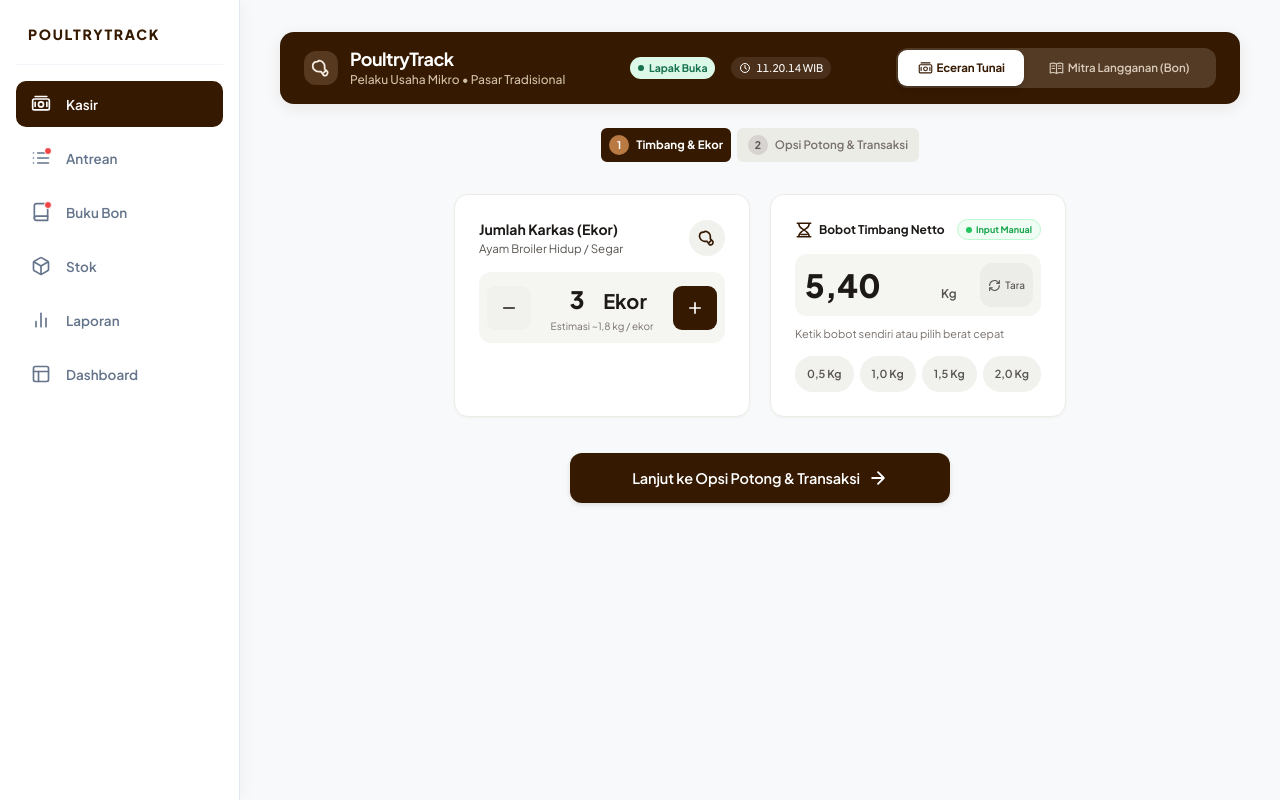
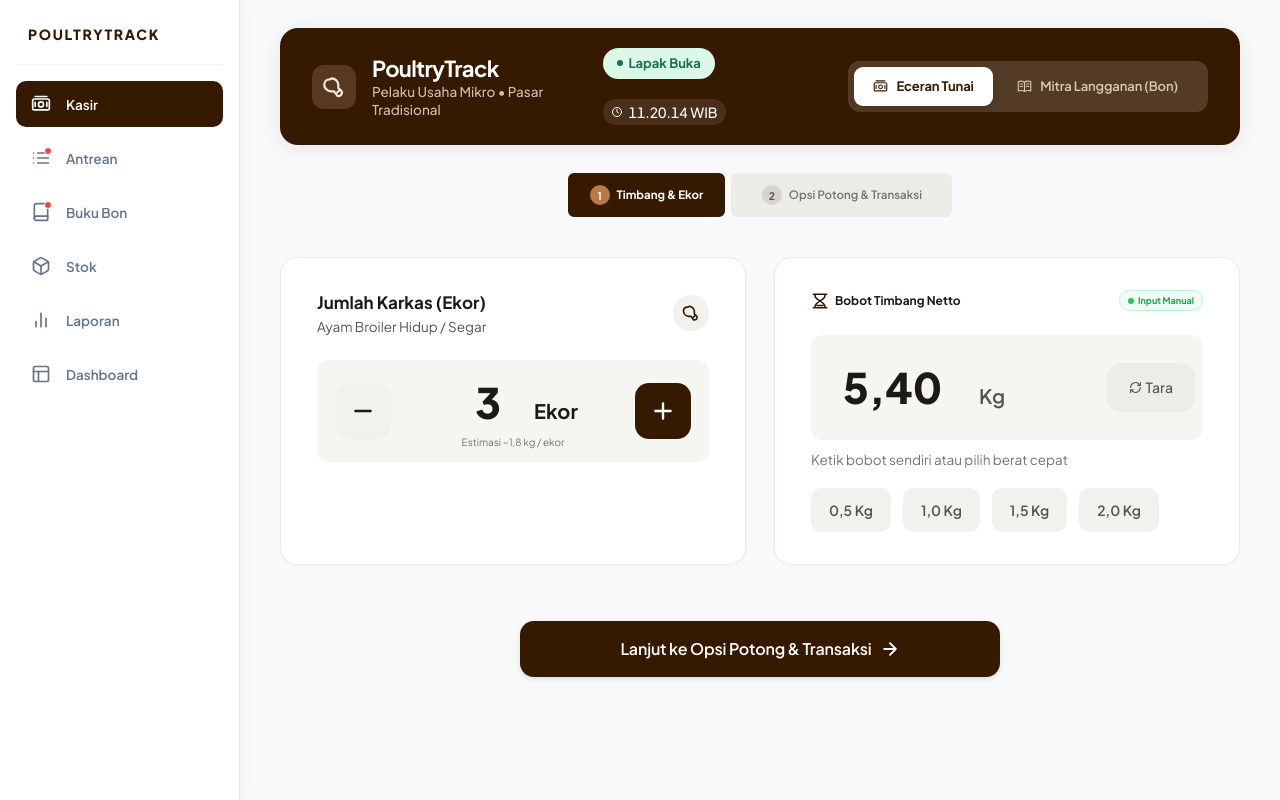
Before and after one commit to izamrosiawan/poultry-track, a plain HTML site: page index.html in a window 1280 px wide. Drawn offline with Linux system fonts and the light colour scheme.

Commit message:
style(desktop): maximize viewport width and upscale card elements for large desktop screens

```diff
--- a/style.css
+++ b/style.css
@@ -3101,82 +3101,127 @@ body:has(.modal-backdrop.open), body:has(dialog[open]) { overflow: hidden; }
     height: 20px;
   }
 
-  /* App Header in Desktop: Minimalist clean header */
+  /* App Header in Desktop */
   .app-header {
-    display: none; /* In desktop, sidebar has POULTRYTRACK brand and each page has clear headings */
-  }
-
-  /* Main Viewport Container in Desktop: Balanced & Centered */
+    display: none;
+  }
+
+  /* Main Viewport Container in Desktop: Expansive Full Canvas */
   .app-viewport {
     width: 100%;
-    max-width: 1040px;
-    margin: 0 auto;
-    padding: 32px 40px 60px;
-  }
-
-  /* Screen Flow */
+    max-width: 1360px;
+    margin: 0;
+    padding: 28px 40px 60px;
+  }
+
+  /* Screen Flow: Expansive full width across all pages */
   .screen-flow {
     max-width: 100%;
-    margin: 0 auto;
-  }
-
-  /* Brand Card in Desktop: Modern compact horizontal banner */
+    width: 100%;
+    margin: 0;
+  }
+
+  /* Full-width screens */
+  #dashboard.screen-flow,
+  #antrean .screen-flow,
+  #buku-bon .screen-flow,
+  #pasokan .screen-flow,
+  #rekap-kas .screen-flow {
+    max-width: 100%;
+  }
+
+  /* Brand Card in Desktop: Full width hero header banner */
   .brand-card {
     display: flex;
     flex-direction: row;
     align-items: center;
     justify-content: space-between;
-    padding: 16px 24px;
-    border-radius: 14px;
-    margin-bottom: 24px;
-    box-shadow: 0 4px 16px rgba(53, 25, 0, 0.08);
+    width: 100%;
+    padding: 20px 32px;
+    border-radius: 18px;
+    margin-bottom: 28px;
+    box-shadow: 0 4px 20px rgba(53, 25, 0, 0.08);
   }
 
   .brand-lockup {
-    gap: 12px;
+    gap: 16px;
     margin-bottom: 0;
   }
 
+  .brand-icon {
+    width: 44px;
+    height: 44px;
+    border-radius: 12px;
+  }
+
+  .brand-icon .ui-icon {
+    width: 26px;
+    height: 26px;
+  }
+
   .brand-wordmark h2 {
-    font-size: 18px;
+    font-size: 22px;
     margin-bottom: 2px;
   }
 
   .brand-wordmark p {
-    font-size: 12px;
+    font-size: 13.5px;
   }
 
   .brand-status {
     margin: 0;
-    gap: 16px;
+    gap: 20px;
+    font-size: 14px;
+  }
+
+  .lapak-open {
+    padding: 6px 14px;
+    font-size: 13px;
+  }
+
+  .clock-display {
+    font-size: 14px;
   }
 
   .customer-hero {
     display: flex;
     align-items: center;
-    gap: 12px;
+    gap: 16px;
     margin: 0;
   }
 
   .segmented-control {
     width: auto;
-    min-width: 320px;
+    min-width: 360px;
     margin: 0;
+    padding: 6px;
+  }
+
+  .segment-btn {
+    padding: 10px 18px;
+    font-size: 13px;
+    gap: 8px;
   }
 
   .cashier-progress {
-    max-width: 480px;
-    margin: 0 auto 20px;
-  }
-
-  /* Step 1 Kasir Grid 2 Kolom Seimbang */
+    max-width: 560px;
+    margin: 0 auto 28px;
+  }
+
+  .progress-step {
+    padding: 10px 20px;
+    font-size: 13px;
+  }
+
+  /* Step 1 Kasir Grid: Big, bold & spacious */
   #cashierStepOne {
     display: grid;
     grid-template-columns: 1fr 1fr;
-    gap: 20px;
+    gap: 28px;
     align-items: stretch;
-    max-width: 880px;
-    margin: 0 auto;
+    width: 100%;
+    max-width: 100%;
+    margin: 0;
   }
 
   #cashierStepOne > #partnerInfoCard {
@@ -3187,75 +3232,151 @@ body:has(.modal-backdrop.open), body:has(dialog[open]) { overflow: hidden; }
     grid-column: 1;
     margin-bottom: 0;
     height: 100%;
-    padding: 24px;
-    border-radius: 14px;
+    padding: 32px 36px;
+    border-radius: 18px;
   }
 
   #cashierStepOne > .weight-card {
     grid-column: 2;
     margin-bottom: 0;
     height: 100%;
-    padding: 24px;
+    padding: 32px 36px;
+    border-radius: 18px;
+  }
+
+  .meta-label {
+    font-size: 17px;
+  }
+
+  .quantity-caption, .field-help {
+    font-size: 13.5px;
+  }
+
+  /* Stepper ekor besar & proporsional */
+  .stepper-box {
+    max-width: 100%;
+    margin-top: 24px;
+    padding: 12px 18px;
+    gap: 20px;
+  }
+
+  .stepper-btn {
+    width: 56px;
+    height: 56px;
     border-radius: 14px;
+  }
+
+  .stepper-btn .ui-icon {
+    width: 26px;
+    height: 26px;
+  }
+
+  .stepper-display input {
+    font-size: 42px;
+    width: 80px;
+  }
+
+  .stepper-display span {
+    font-size: 20px;
+  }
+
+  /* Bobot Display besar */
+  .weight-display-row {
+    max-width: 100%;
+    margin-top: 24px;
+    gap: 16px;
+  }
+
+  .weight-val-wrap {
+    padding: 14px 24px;
+    border-radius: 14px;
+  }
+
+  .weight-val-wrap input {
+    font-size: 42px;
+    width: 140px;
+  }
+
+  .weight-unit {
+    font-size: 20px;
+  }
+
+  .tara-button {
+    padding: 14px 22px;
+    font-size: 14px;
+    border-radius: 14px;
+  }
+
+  .pill-preset-grid {
+    max-width: 100%;
+    margin-top: 18px;
+    gap: 12px;
+  }
+
+  .preset-pill {
+    padding: 12px 18px;
+    font-size: 14px;
+    border-radius: 10px;
   }
 
   #cashierStepOne > #btnNextStep {
     grid-column: 1 / -1;
-    max-width: 380px;
-    margin: 16px auto 0;
+    max-width: 480px;
+    margin: 28px auto 0;
     width: 100%;
-    height: 48px;
-    font-size: 14.5px;
-  }
-
-  /* Stepper & Weight inputs in Desktop */
-  .stepper-box,
-  .weight-display-row,
-  .pill-preset-grid {
+    height: 56px;
+    font-size: 16px;
+    border-radius: 14px;
+  }
+
+  /* Kasir Step Two Card: Spacious 2 Columns */
+  #cashierStepTwo {
+    width: 100%;
     max-width: 100%;
-    margin-top: 14px;
-  }
-
-  /* Kasir Step Two Card */
-  #cashierStepTwo {
-    max-width: 880px;
-    margin: 0 auto;
-  }
-
-  /* Antrean Grid 3 Kolom */
+    margin: 0;
+  }
+
+  .transaction-card {
+    padding: 32px 36px;
+    border-radius: 18px;
+    gap: 32px;
+  }
+
+  /* Antrean Grid 3-4 Kolom */
   .queue-list {
     display: grid;
-    grid-template-columns: repeat(auto-fill, minmax(320px, 1fr));
-    gap: 16px;
+    grid-template-columns: repeat(auto-fill, minmax(340px, 1fr));
+    gap: 20px;
   }
 
   /* Buku Bon Grid 3 Kolom */
   .debtor-cards-list {
     display: grid;
-    grid-template-columns: repeat(auto-fill, minmax(320px, 1fr));
-    gap: 16px;
+    grid-template-columns: repeat(auto-fill, minmax(360px, 1fr));
+    gap: 20px;
   }
 
   /* Dashboard Container & Grid KPI */
   .dashboard-container {
+    width: 100%;
     max-width: 100%;
-    margin: 0 auto;
-    gap: 20px;
+    margin: 0;
+    gap: 24px;
   }
 
   .dash-kpi-grid {
     display: grid;
     grid-template-columns: repeat(5, 1fr) !important;
-    gap: 14px;
+    gap: 18px;
   }
 
   .dash-kpi-card {
-    padding: 18px 14px;
-    border-radius: 14px;
+    padding: 22px 18px;
+    border-radius: 16px;
   }
 
   .dash-kpi-val {
-    font-size: 18px;
+    font-size: 21px;
     white-space: nowrap;
   }
 
```
